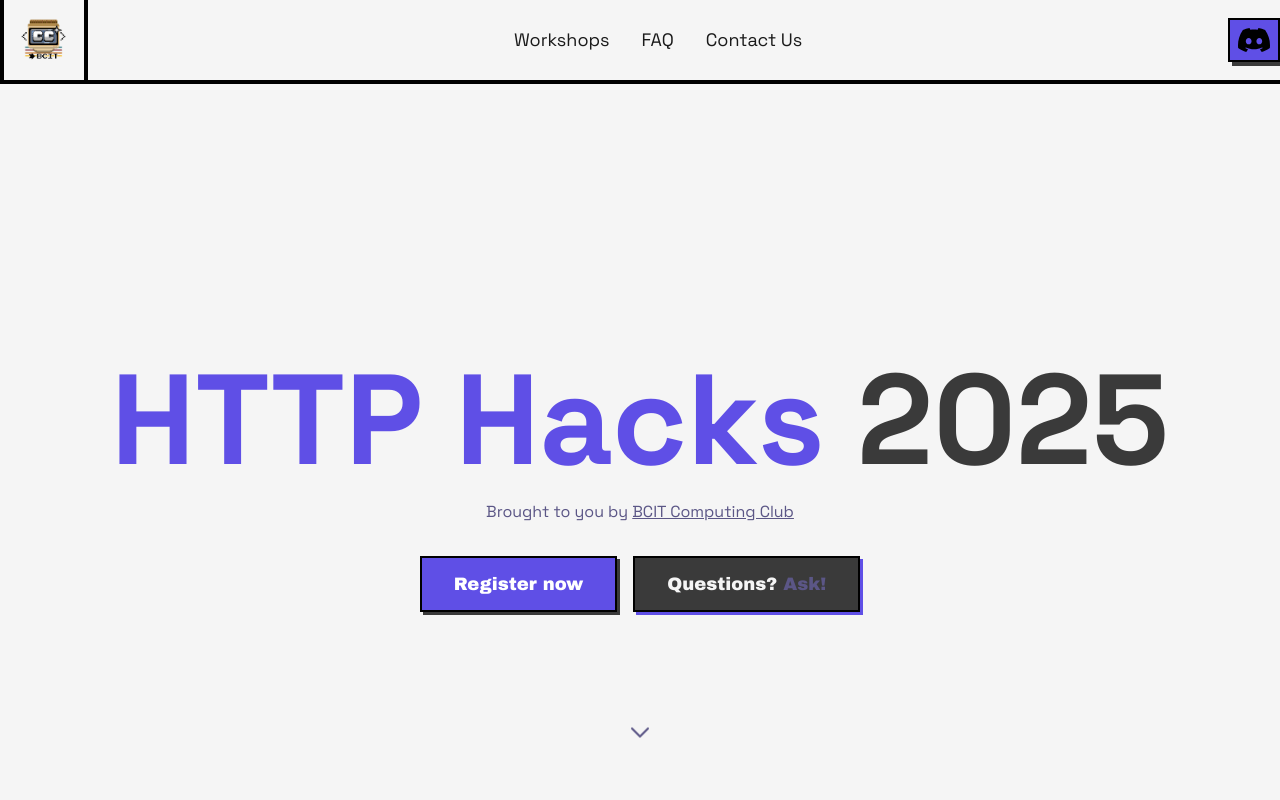
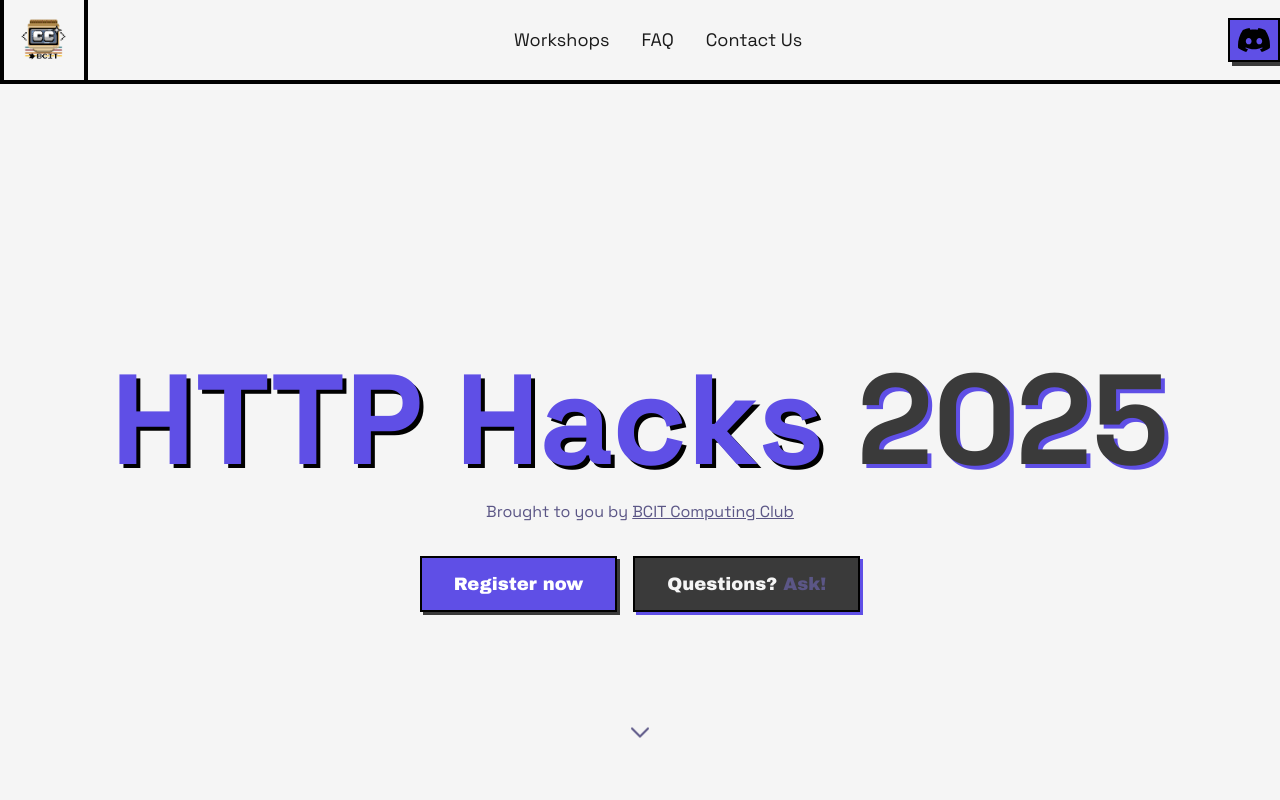
Before and after one commit to BhavnoorSaroya/httphacks-website, a React (Vite) app: page / in a window 1280 px wide. Shown: the top 800 px of the page. Built offline with nearby package versions, Linux system fonts and the light colour scheme.

Commit message:
add text shadow

```diff
--- a/src/App.tsx
+++ b/src/App.tsx
@@ -76,8 +76,8 @@ export default function App() {
       {/* Hero Section */}
       <main id="hero" className="relative flex flex-col items-center justify-center text-center min-h-screen">
         <h1 className="text-7xl md:text-9xl font-bold mb-4">
-          <span className="text-primary">HTTP Hacks</span>{" "}
-          <span className="text-secondary">2025</span>
+          <span className="text-primary [text-shadow:4px_4px_0_#000]">HTTP Hacks</span>{" "}
+          <span className="text-secondary [text-shadow:4px_4px_0_#5F4FE6]">2025</span>
         </h1>
         <Text className="text-muted-foreground mb-8 max-w-2xl">
           Brought to you by{" "}
```
